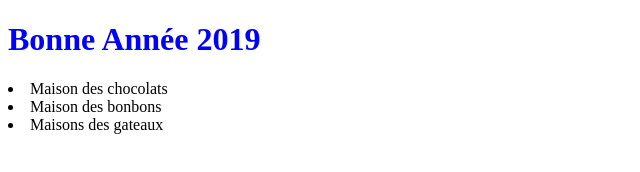
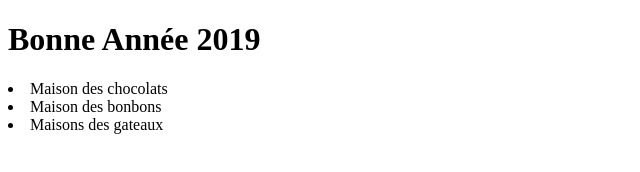
Before and after one commit to natH83/tpGit1, a plain HTML site: page index.html in a window 1280 px wide. Shown: the whole page, without its empty margins (0-640 px from the left). Drawn offline with Linux system fonts and the light colour scheme.

```diff
--- a/index.html
+++ b/index.html
@@ -1,7 +1,7 @@
 <!DOCTYPE html>
 <html>
 <head>
-	<link rel="stylesheet" type="text/css" href="main.css">
+	<link rel="stylesheet" type="text/css" href="style.css">
 
 	<title>Bonne année</title>
 </head>
--- /dev/null
+++ b/style.css
@@ -0,0 +1 @@
+/* mon css*/
```
Also changed, not shown: mescontacts.html (+2 -2 lines).
